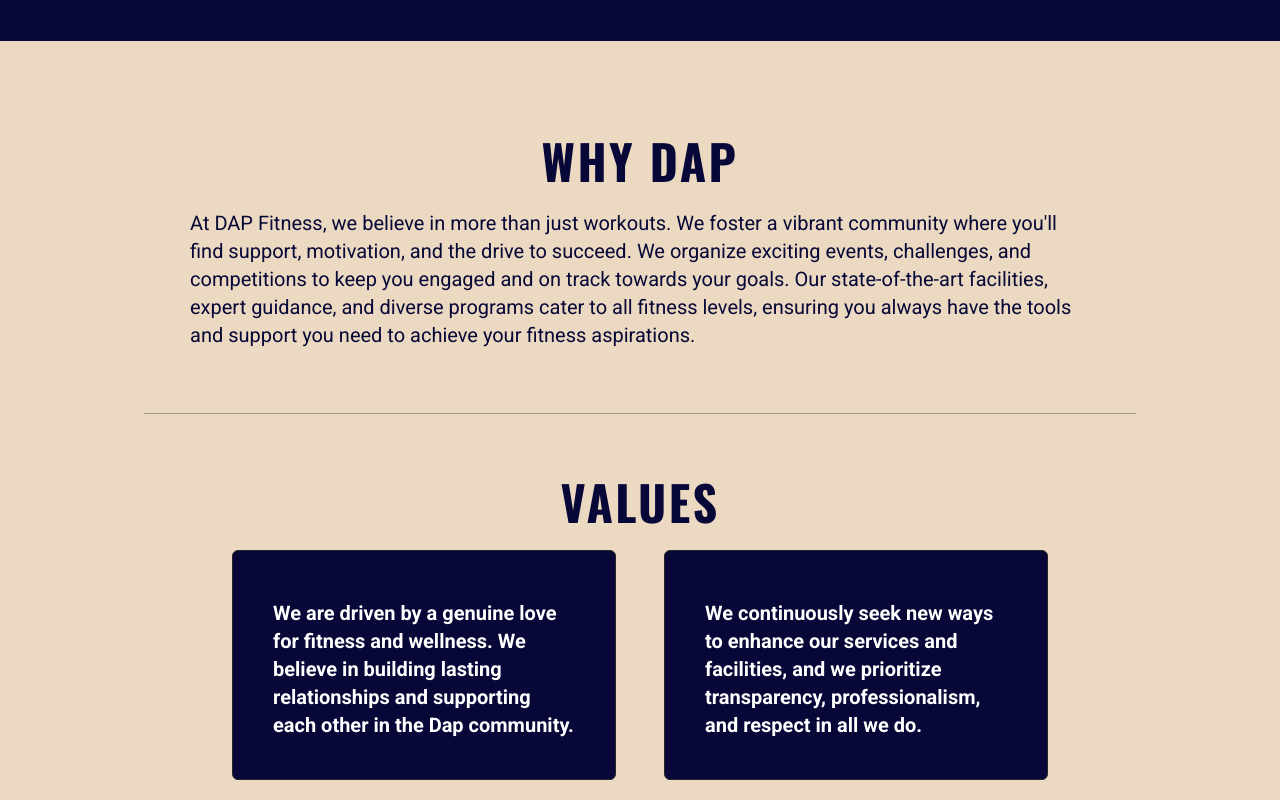
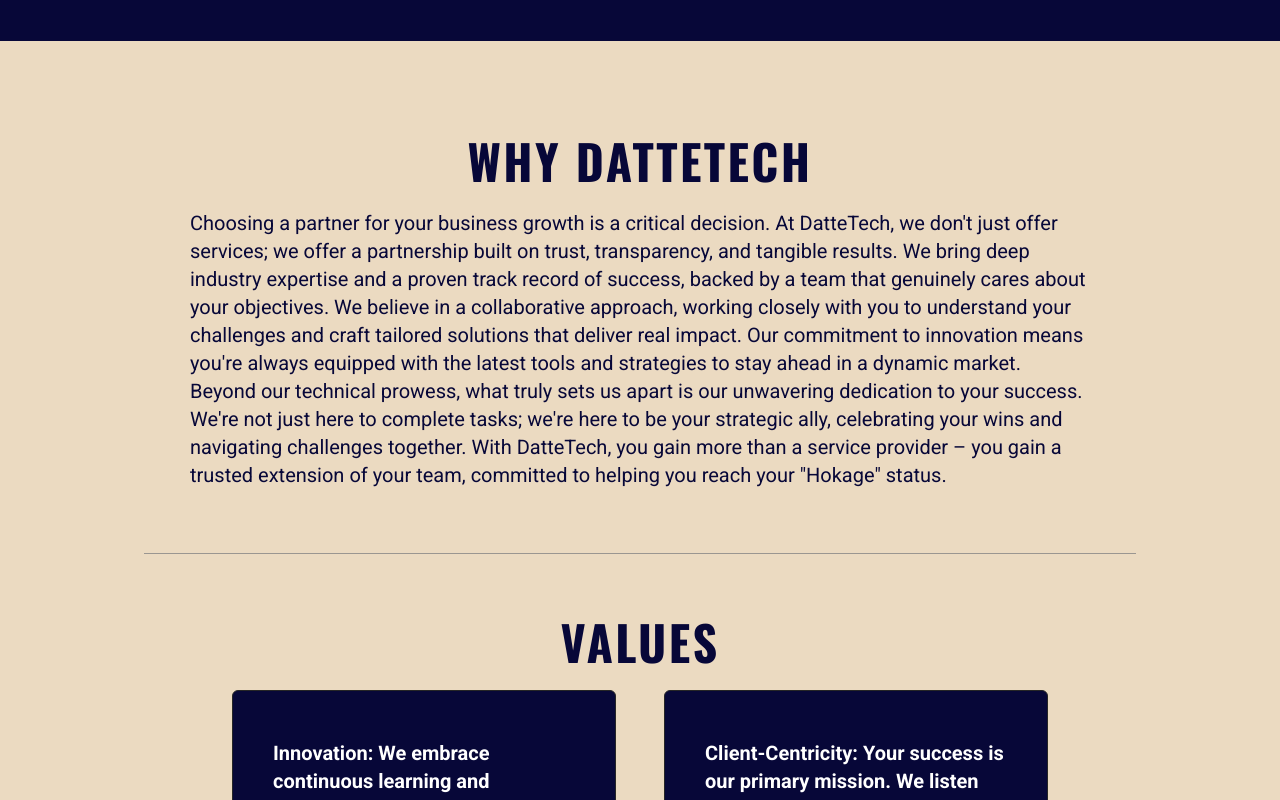
Before and after one commit to harshavarthanep/DatteTech, a Next.js app: page / in a window 1280 px wide. Shown: the part 2180-2980 px from the top of the page. Built offline with nearby package versions, Linux system fonts and the light colour scheme.

Commit message:
Update WhyDap.tsx

```diff
--- a/components/WhyDap.tsx
+++ b/components/WhyDap.tsx
@@ -32,7 +32,7 @@
             viewport={{ once: false, amount: 0.2 }}
             className="text-3xl md:text-4xl lg:text-5xl font-bold tracking-wider text-accent2"
           >
-            WHY DAP
+            WHY DATTETECH
           </motion.h2>
           <motion.p
             variants={fadeIn("up", 0.6)}
@@ -41,12 +41,13 @@
             viewport={{ once: false, amount: 0.2 }}
             className="max-w-[900px] mx-auto text-base md:text-lg lg:text-xl text-center lg:text-left leading-relaxed text-accent2"
           >
-            At DAP Fitness, we believe in more than just workouts. We foster a vibrant
-            community where you'll find support, motivation, and the drive to succeed.
-            We organize exciting events, challenges, and competitions to keep you engaged
-            and on track towards your goals. Our state-of-the-art facilities, expert guidance,
-            and diverse programs cater to all fitness levels, ensuring you always
-            have the tools and support you need to achieve your fitness aspirations.
+            Choosing a partner for your business growth is a critical decision. At DatteTech, we don't just offer services; we offer a partnership built on trust, transparency, and tangible results.
+            We bring deep industry expertise and a proven track record of success, backed by a team that genuinely cares about your objectives.
+            We believe in a collaborative approach, working closely with you to understand your challenges and craft tailored solutions that deliver real impact.
+            Our commitment to innovation means you're always equipped with the latest tools and strategies to stay ahead in a dynamic market.
+            Beyond our technical prowess, what truly sets us apart is our unwavering dedication to your success.
+            We're not just here to complete tasks; we're here to be your strategic ally, celebrating your wins and navigating challenges together.
+            With DatteTech, you gain more than a service provider – you gain a trusted extension of your team, committed to helping you reach your "Hokage" status.
           </motion.p>
         </div>
 
@@ -73,16 +74,16 @@
           >
             <CardSpotlight className="w-full md:w-96">
               <p className="text-xl font-bold relative z-20 mt-2 text-white">
-                We are driven by a genuine love for fitness and wellness. We
-                believe in building lasting relationships and supporting each
-                other in the Dap community.
+                Innovation: We embrace continuous learning and creativity, constantly seeking new and
+                effective ways to solve challenges and deliver cutting-edge solutions for our clients.
+                We stay agile to help you adapt.
               </p>
             </CardSpotlight>
             <CardSpotlight className="w-full md:w-96">
               <p className="text-xl font-bold relative z-20 mt-2 text-white">
-                We continuously seek new ways to enhance our services and
-                facilities, and we prioritize transparency, professionalism, and
-               respect in all we do.
+                Client-Centricity: Your success is our primary mission. We listen intently, understand deeply, and
+                tailor our approach to meet your specific needs and exceed your expectations.
+                We're invested in your journey.
               </p>
             </CardSpotlight>
           </motion.p>
```
